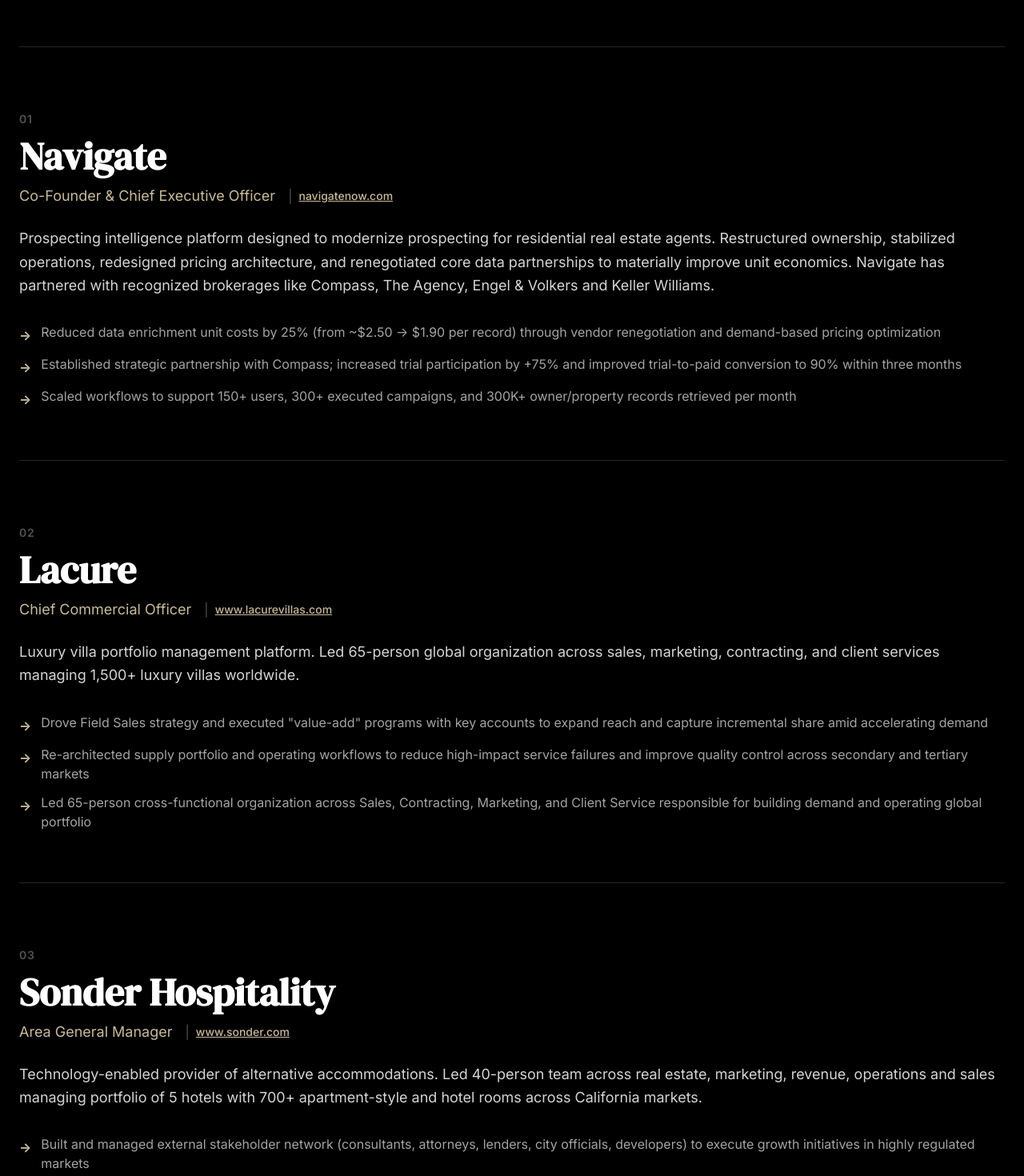
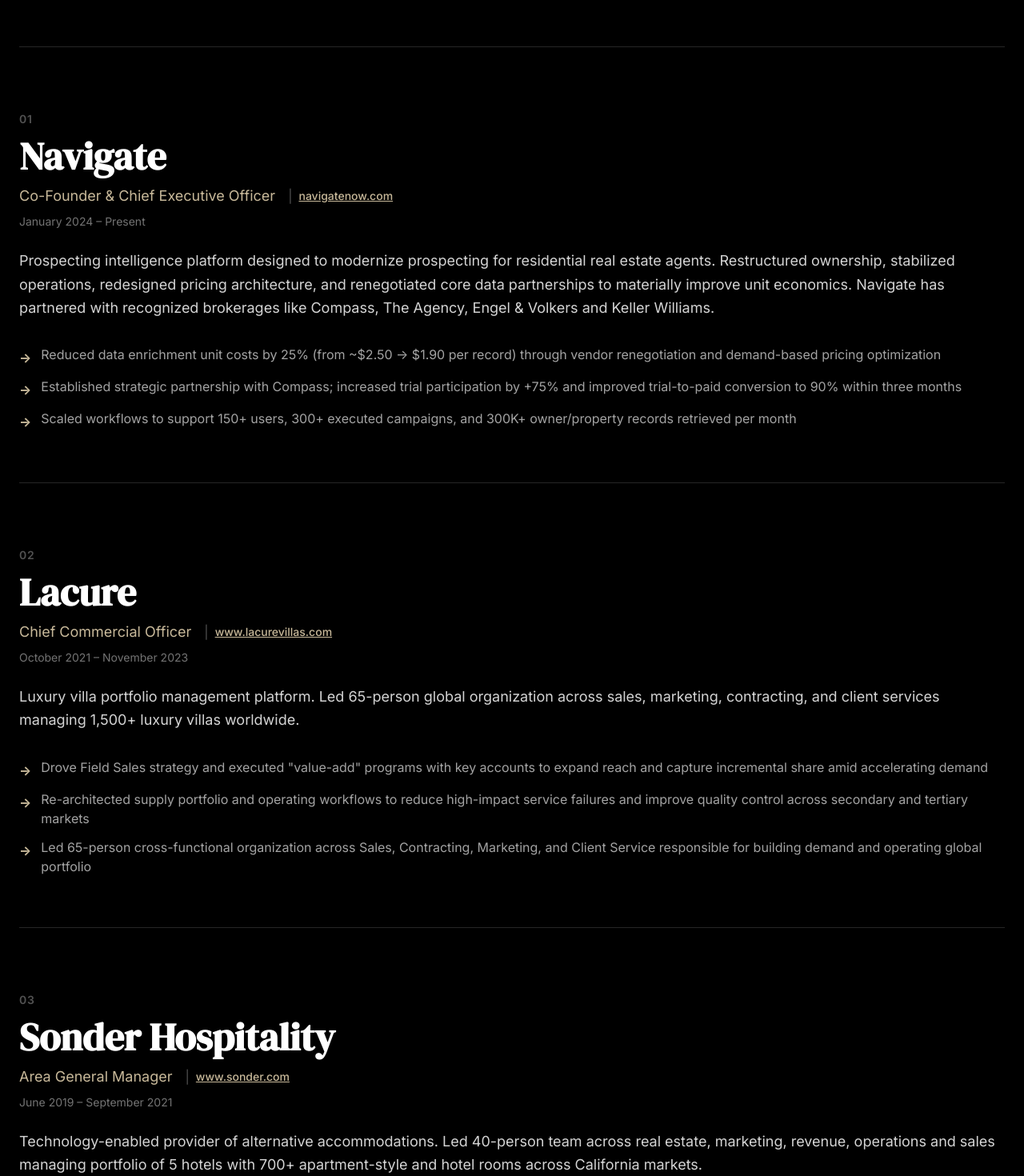
Before and after one commit to letsnavigatebmw/brandonmweaver, a React (Vite) app: page / in a window 1280 px wide. Shown: the part 2600-4070 px from the top of the page at 80% size. Built offline with nearby package versions, Linux system fonts and the light colour scheme.

Commit message:
Add employment dates to experience section

```diff
--- a/src/components/Projects.jsx
+++ b/src/components/Projects.jsx
@@ -3,6 +3,7 @@ export default function Projects() {
     {
       name: 'Navigate',
       url: 'https://navigatenow.com',
+      dates: 'January 2024 – Present',
       role: 'Co-Founder & Chief Executive Officer',
       description: 'Prospecting intelligence platform designed to modernize prospecting for residential real estate agents. Restructured ownership, stabilized operations, redesigned pricing architecture, and renegotiated core data partnerships to materially improve unit economics. Navigate has partnered with recognized brokerages like Compass, The Agency, Engel & Volkers and Keller Williams.',
       highlights: [
@@ -14,6 +15,7 @@ export default function Projects() {
     {
       name: 'Lacure',
       url: 'https://www.lacurevillas.com/',
+      dates: 'October 2021 – November 2023',
       role: 'Chief Commercial Officer',
       description: 'Luxury villa portfolio management platform. Led 65-person global organization across sales, marketing, contracting, and client services managing 1,500+ luxury villas worldwide.',
       highlights: [
@@ -25,6 +27,7 @@ export default function Projects() {
     {
       name: 'Sonder Hospitality',
       url: 'https://www.sonder.com/',
+      dates: 'June 2019 – September 2021',
       role: 'Area General Manager',
       description: 'Technology-enabled provider of alternative accommodations. Led 40-person team across real estate, marketing, revenue, operations and sales managing portfolio of 5 hotels with 700+ apartment-style and hotel rooms across California markets.',
       highlights: [
@@ -36,6 +39,7 @@ export default function Projects() {
     {
       name: 'Bonotel Exclusive Travel',
       url: 'https://www.bonotel.com/',
+      dates: '2014 – 2017',
       role: 'Chief Marketing Officer & Chief Operations Officer',
       description: 'Carlyle-backed $300M luxury hospitality platform. Drove revenue growth from $224M to $285M, operating model redesign, and strategic acquisitions including luxury concierge services business.',
       highlights: [
@@ -47,6 +51,7 @@ export default function Projects() {
     {
       name: 'Diageo',
       url: 'https://www.diageo.com/en',
+      dates: '2011 – 2014',
       role: 'Regional Marketing Manager & Futures Leaders Program',
       description: 'Global spirits leader managing P&L for luxury portfolio including Johnnie Walker, Don Julio, Tanqueray, and Bulleit. Selected for Diageo\'s inaugural Futures Leaders Program and deployed to South Africa to lead strategic sales and marketing initiatives. Drove award-winning campaigns and launched groundbreaking mobile application that won Cannes Golden Lion.',
       highlights: [
@@ -89,7 +94,7 @@ export default function Projects() {
                 <h3 className="text-4xl md:text-5xl font-serif text-white mb-3">
                   {exp.name}
                 </h3>
-                <div className="flex flex-col md:flex-row md:items-center md:gap-4 gap-2">
+                <div className="flex flex-col md:flex-row md:items-center md:gap-4 gap-2 mb-2">
                   <p className="text-lg" style={{ color: '#c8b99a' }}>
                     {exp.role}
                   </p>
@@ -107,6 +112,11 @@ export default function Projects() {
                     </div>
                   )}
                 </div>
+                {exp.dates && (
+                  <p className="text-sm text-gray-500 mb-4">
+                    {exp.dates}
+                  </p>
+                )}
               </div>
 
               {/* Description */}
```
